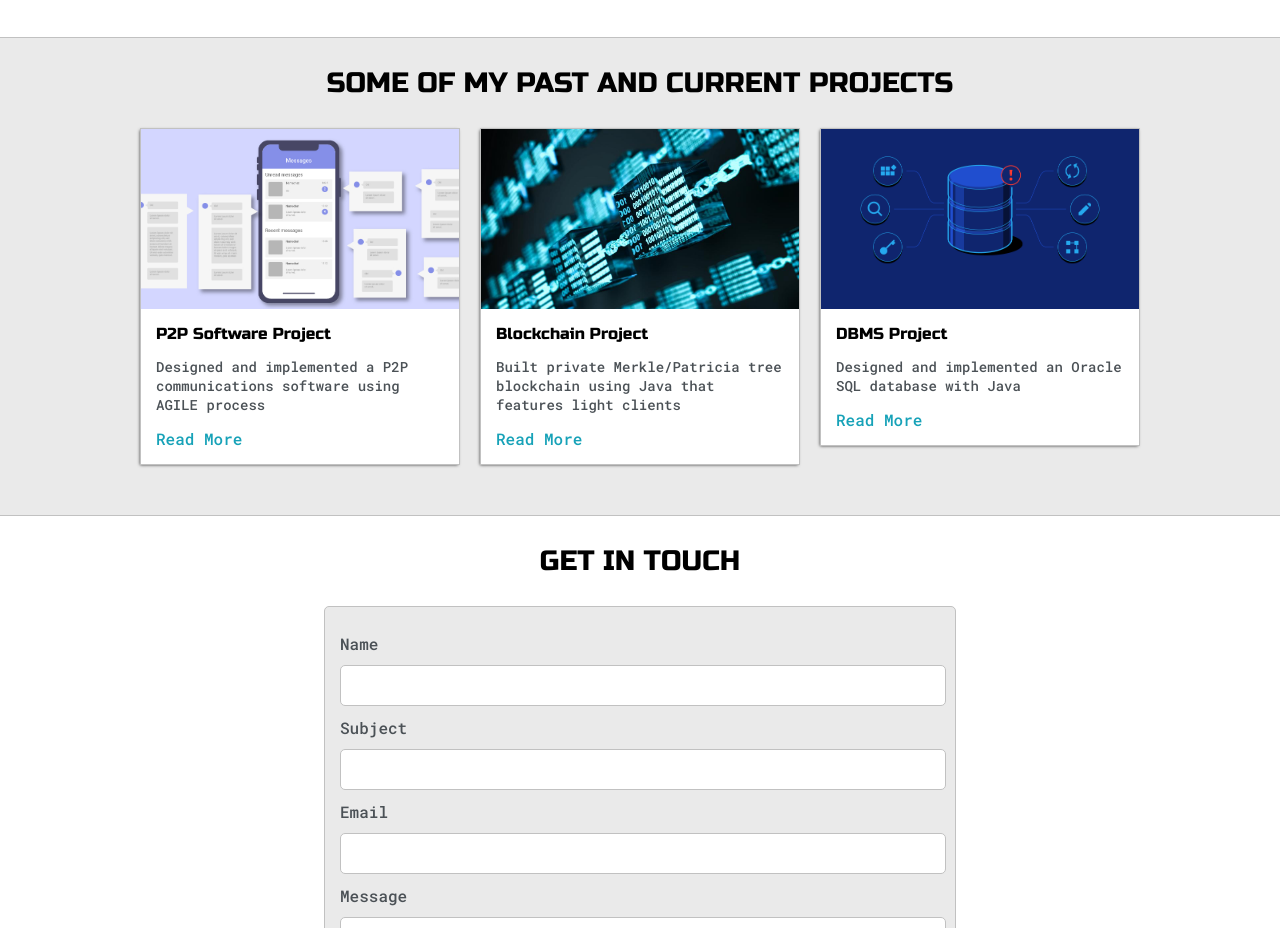
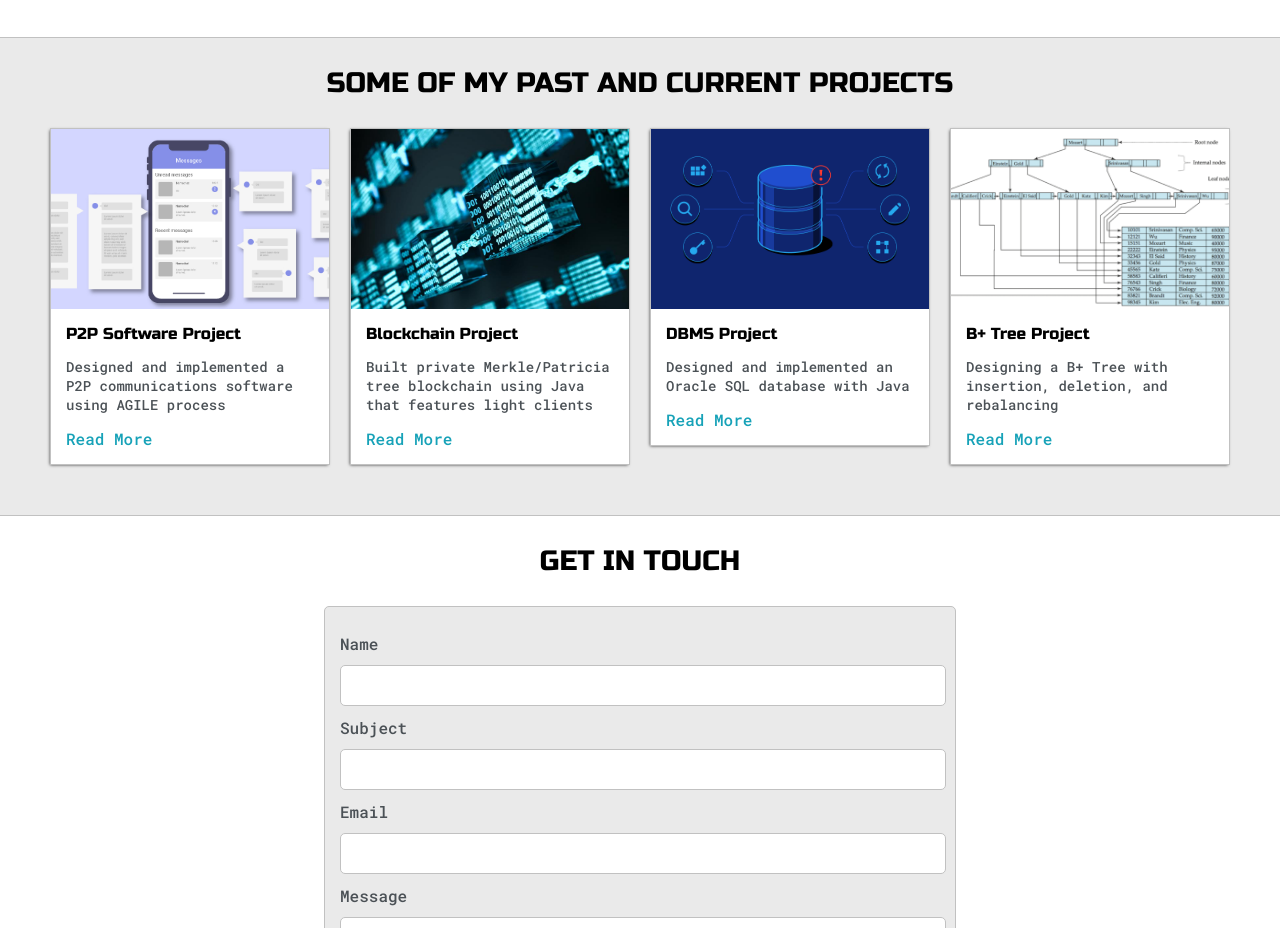
Before and after one commit to asw322/my-website, a plain HTML site: page index.html in a window 1280 px wide. Shown: the part 1500-2428 px from the top of the page. Drawn offline with Linux system fonts and the light colour scheme.

Commit message:
changed projects

```diff
--- a/default.css
+++ b/default.css
@@ -275,7 +275,7 @@ h6 {font-size: 16px;}
 
 .post-wrapper {
     display: grid;
-    grid-template-columns: repeat(auto-fit, 320px);
+    grid-template-columns: repeat(auto-fit, 280px);
     gap: 20px;
     justify-content: center;
     padding-bottom: 50px;
--- a/index.html
+++ b/index.html
@@ -143,6 +143,16 @@
                         </div>
                     </div>
                 </div>
+                <div>
+                    <div class="post">
+                        <img class="thumbnail" src="images/Bplustree.png">
+                        <div class="post-preview">
+                            <h6 class="post-title">B+ Tree Project</h6>
+                            <p class="post-intro">Designing a B+ Tree with insertion, deletion, and rebalancing</p>
+                            <a target="_blank" href="https://github.com/asw322/bplus-tree">Read More</a>
+                        </div>
+                    </div>
+                </div>
             </div>
 
         </div>
```
Also changed, not shown: images/Bplustree.png (added).
